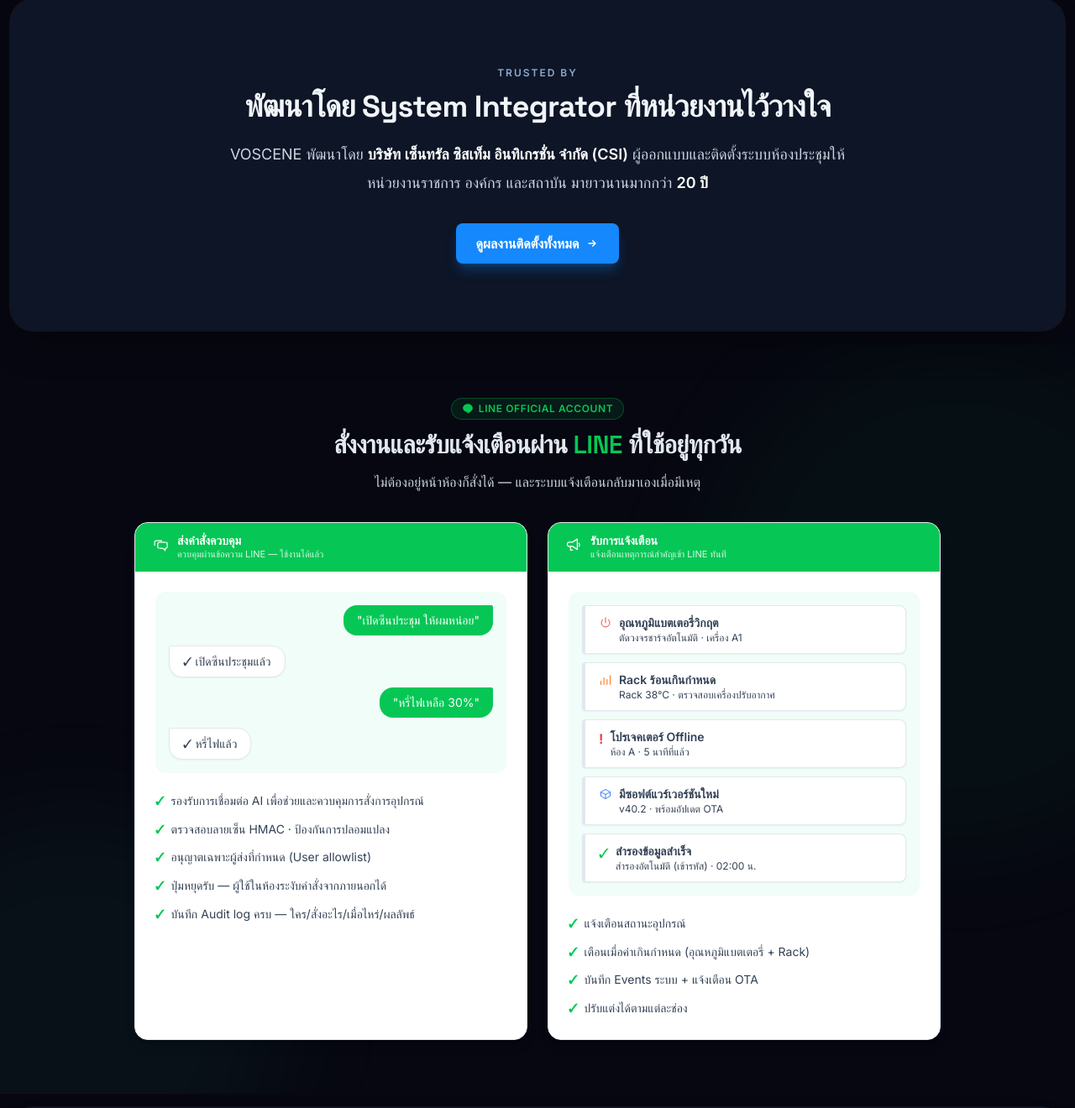
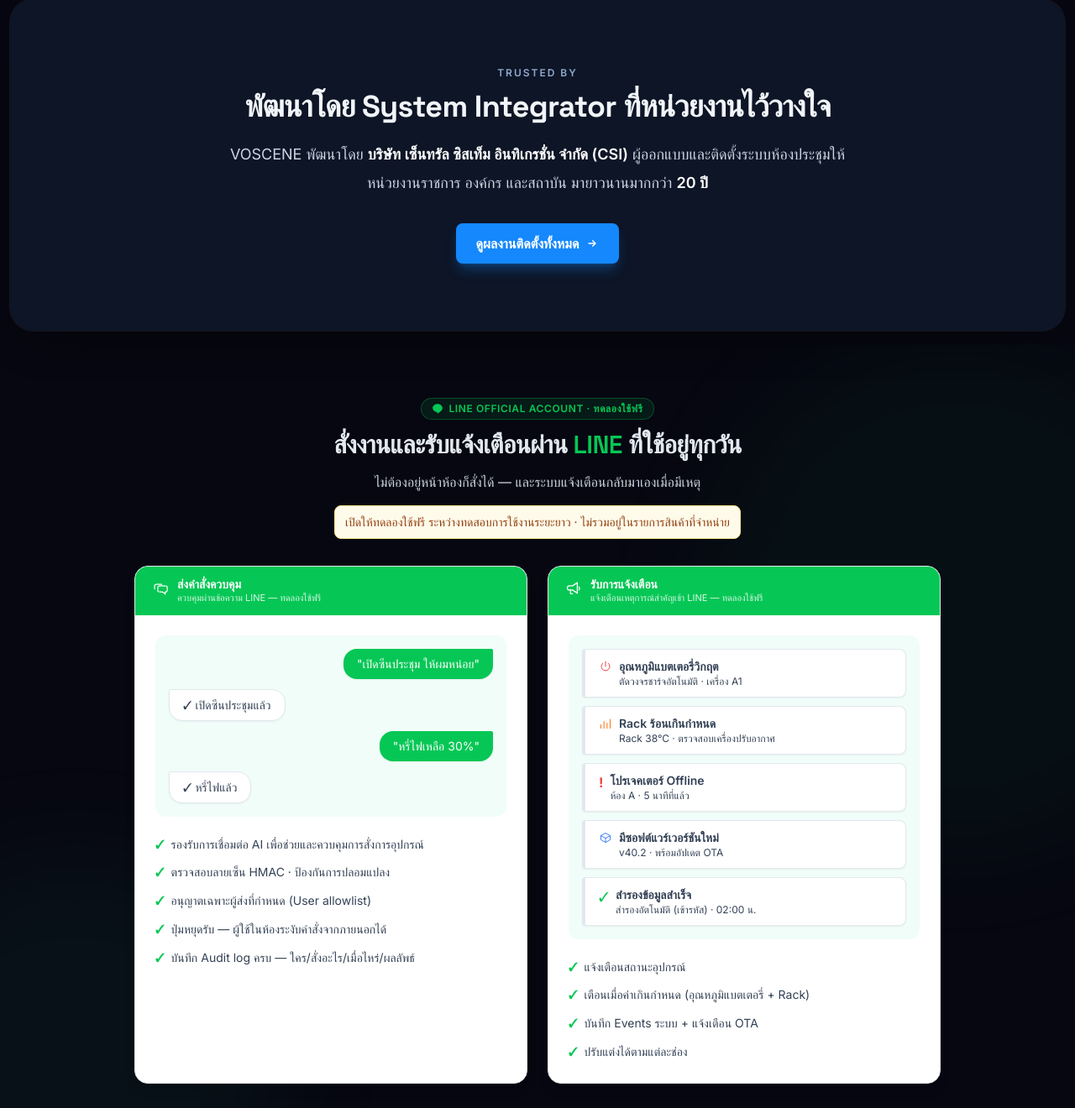
Before and after one commit to Voscene/voscene-web, a FastAPI app: page / in a window 1280 px wide. Shown: the part 4418-5738 px from the top of the page at 84% size. Run offline with FastAPI, Linux system fonts and the light colour scheme; data comes from the database, SQL or seed files in the repository; data that the repository does not hold is empty; some libraries are stand-ins or nearby versions; some web fonts are replaced.

Commit message:
Label LINE commands and alerts as a free trial
The owner has tested LINE commands and alerts and they work, but has
not run them long enough to vouch for long-term stability. Mark them as
a free trial that is not part of the products for sale, on the home
page section, the /why comparison rows and the /features line.

Co-Authored-By: Claude Opus 5.5 <noreply@anthropic.com>

```diff
--- a/templates/public/features.html
+++ b/templates/public/features.html
@@ -507,7 +507,7 @@
             <div class="card rounded-xl p-6">
                 <div class="text-cyan-600 text-xs font-semibold mb-2 flex items-center gap-1.5"><span class="vico w-3.5 h-3.5" style="-webkit-mask-image:url('/static/images/voscene-icons/refresh.svg');mask-image:url('/static/images/voscene-icons/refresh.svg')"></span>OPS</div>
                 <div class="font-semibold mb-1 text-navy">อัปเดตระยะไกล + กู้คืนอัตโนมัติ</div>
-                <p class="text-slate-600 text-sm font-th">อัปเดตซอฟต์แวร์ระยะไกล (OTA) · ระบบกู้คืนตัวเองอัตโนมัติ · แจ้งเตือนสถานะผ่าน LINE</p>
+                <p class="text-slate-600 text-sm font-th">อัปเดตซอฟต์แวร์ระยะไกล (OTA) · ระบบกู้คืนตัวเองอัตโนมัติ · แจ้งเตือนสถานะผ่าน LINE (ทดลองใช้ฟรี)</p>
             </div>
         </div>
     </div>
--- a/templates/public/index.html
+++ b/templates/public/index.html
@@ -423,10 +423,11 @@
         <div class="text-center max-w-3xl mx-auto mb-8">
             <span class="inline-flex items-center gap-1.5 px-3 py-1 rounded-full bg-[#06C755]/10 border border-[#06C755]/30 text-[#06C755] text-xs font-semibold tracking-wider mb-3">
                 <svg class="w-3.5 h-3.5" viewBox="0 0 24 24" fill="currentColor"><path d="M12 2C6.48 2 2 5.79 2 10.44c0 4.16 3.58 7.64 8.42 8.3.33.07.78.22.89.5.1.26.07.66.03.92l-.14.86c-.04.26-.2 1.02.9.56 1.1-.46 5.92-3.49 8.08-5.97C21.6 14.03 22 12.3 22 10.44 22 5.79 17.52 2 12 2z"/></svg>
-                LINE OFFICIAL ACCOUNT
+                LINE OFFICIAL ACCOUNT · ทดลองใช้ฟรี
             </span>
             <h2 class="font-display text-2xl md:text-3xl font-semibold mb-3 text-navy font-th">สั่งงานและรับแจ้งเตือนผ่าน <span class="text-[#06C755]">LINE</span> ที่ใช้อยู่ทุกวัน</h2>
             <p class="text-slate-600 font-th">ไม่ต้องอยู่หน้าห้องก็สั่งได้ — และระบบแจ้งเตือนกลับมาเองเมื่อมีเหตุ</p>
+            <p class="mt-3 inline-block rounded-lg bg-amber-50 border border-amber-200 text-amber-800 text-sm px-3 py-1.5 font-th">เปิดให้ทดลองใช้ฟรี ระหว่างทดสอบการใช้งานระยะยาว · ไม่รวมอยู่ในรายการสินค้าที่จำหน่าย</p>
         </div>
 
         <div class="grid md:grid-cols-2 gap-6">
@@ -436,7 +437,7 @@
                     <span class="text-white"><span class="vico w-5 h-5" style="-webkit-mask-image:url('/static/images/voscene-icons/chat.svg');mask-image:url('/static/images/voscene-icons/chat.svg')"></span></span>
                     <div class="flex-1">
                         <div class="font-semibold text-sm leading-tight font-th">ส่งคำสั่งควบคุม</div>
-                        <div class="text-white/85 text-[11px] font-th">ควบคุมผ่านข้อความ LINE — ใช้งานได้แล้ว</div>
+                        <div class="text-white/85 text-[11px] font-th">ควบคุมผ่านข้อความ LINE — ทดลองใช้ฟรี</div>
                     </div>
                 </div>
 
@@ -473,7 +474,7 @@
                     <span class="text-white"><span class="vico w-5 h-5" style="-webkit-mask-image:url('/static/images/voscene-icons/megaphone.svg');mask-image:url('/static/images/voscene-icons/megaphone.svg')"></span></span>
                     <div class="flex-1">
                         <div class="font-semibold text-sm leading-tight font-th">รับการแจ้งเตือน</div>
-                        <div class="text-white/85 text-[11px] font-th">แจ้งเตือนเหตุการณ์สำคัญเข้า LINE ทันที</div>
+                        <div class="text-white/85 text-[11px] font-th">แจ้งเตือนเหตุการณ์สำคัญเข้า LINE — ทดลองใช้ฟรี</div>
                     </div>
                 </div>
 
--- a/templates/public/why.html
+++ b/templates/public/why.html
@@ -139,7 +139,7 @@
             <div class="card rounded-xl p-4">
                 <div class="font-semibold text-navy mb-2">LINE</div>
                 <div class="text-xs text-slate-500 mb-1">ระบบควบคุมทั่วไป: ขึ้นกับการพัฒนาเพิ่มของแต่ละงาน</div>
-                <div class="text-sm text-electric font-semibold">Voscene: สั่งงานและรับแจ้งเตือนผ่าน LINE</div>
+                <div class="text-sm text-electric font-semibold">Voscene: สั่งงานและรับแจ้งเตือนผ่าน LINE (ทดลองใช้ฟรี)</div>
             </div>
             <div class="card rounded-xl p-4">
                 <div class="font-semibold text-navy mb-2">AI</div>
@@ -190,7 +190,7 @@
                     <tr class="border-b border-slate-100 bg-slate-50/50">
                         <td class="px-4 md:px-6 py-3.5 font-medium text-navy">LINE</td>
                         <td class="px-4 md:px-6 py-3.5 text-slate-500">ขึ้นกับการพัฒนาเพิ่มของแต่ละงาน</td>
-                        <td class="px-4 md:px-6 py-3.5 text-electric font-semibold border-l-2 border-electric/40 bg-electric/[0.04]">สั่งงานและรับแจ้งเตือนผ่าน LINE</td>
+                        <td class="px-4 md:px-6 py-3.5 text-electric font-semibold border-l-2 border-electric/40 bg-electric/[0.04]">สั่งงานและรับแจ้งเตือนผ่าน LINE (ทดลองใช้ฟรี)</td>
                     </tr>
                     <tr>
                         <td class="px-4 md:px-6 py-3.5 font-medium text-navy">AI</td>
```
